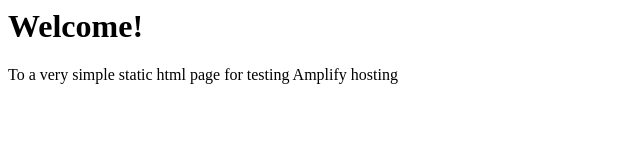
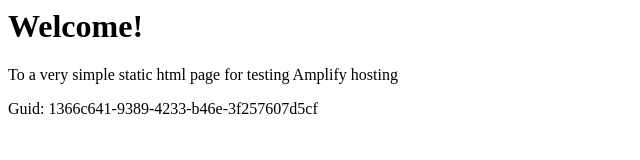
Before and after one commit to aws-aemilia-sfo/Github-PR-Commit-Integration-Test-DoNotTouch-v1-preprod-us-west-1, a website: page src/index.html in a window 1280 px wide. Shown: the whole page, without its empty margins (0-640 px from the left). Drawn offline with Linux system fonts and the light colour scheme.

Commit message:
commit from integ tests

```diff
--- a/src/index.html
+++ b/src/index.html
@@ -1,3 +1,5 @@
+
+
 <html lang="en">
 
 <head>
@@ -10,6 +12,6 @@
 <body>
     <h1>Welcome!</h1>
     <p>To a very simple static html page for testing Amplify hosting</p>
-</body>
+    <p>Guid: 1366c641-9389-4233-b46e-3f257607d5cf</p></body>
 
 </html>
```
